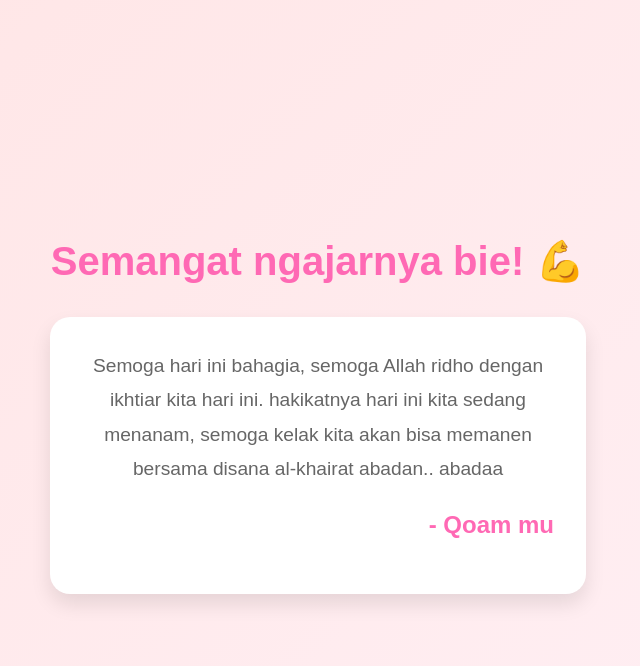
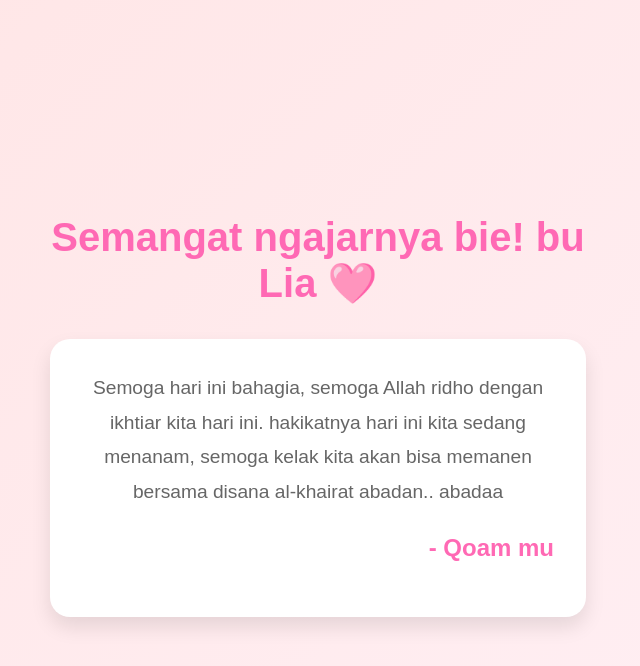
Before and after one commit to AruzanSensei/forBieYang, a plain HTML site: page index.html in a window 1280 px wide. Both pictures are taken after a click on the button "Tekan tombol ini bie". Shown: the whole page, without its empty margins (322-962 px from the left). Drawn offline with Linux system fonts and the light colour scheme.

Commit message:
Update index.html

```diff
--- a/index.html
+++ b/index.html
@@ -9,7 +9,7 @@
 <body>
     <div class="container">
         <div class="content" style="display: none;">
-            <h1 class="title">Semangat ngajarnya bie! 💪</h1>
+            <h1 class="title">Semangat ngajarnya bie! bu Lia 🩷</h1>
             <div class="message">
                 <p>Semoga hari ini bahagia, semoga Allah ridho dengan ikhtiar kita hari ini. hakikatnya hari ini kita sedang menanam, semoga kelak kita akan bisa memanen bersama disana al-khairat abadan.. abadaa
                 </p>
```
